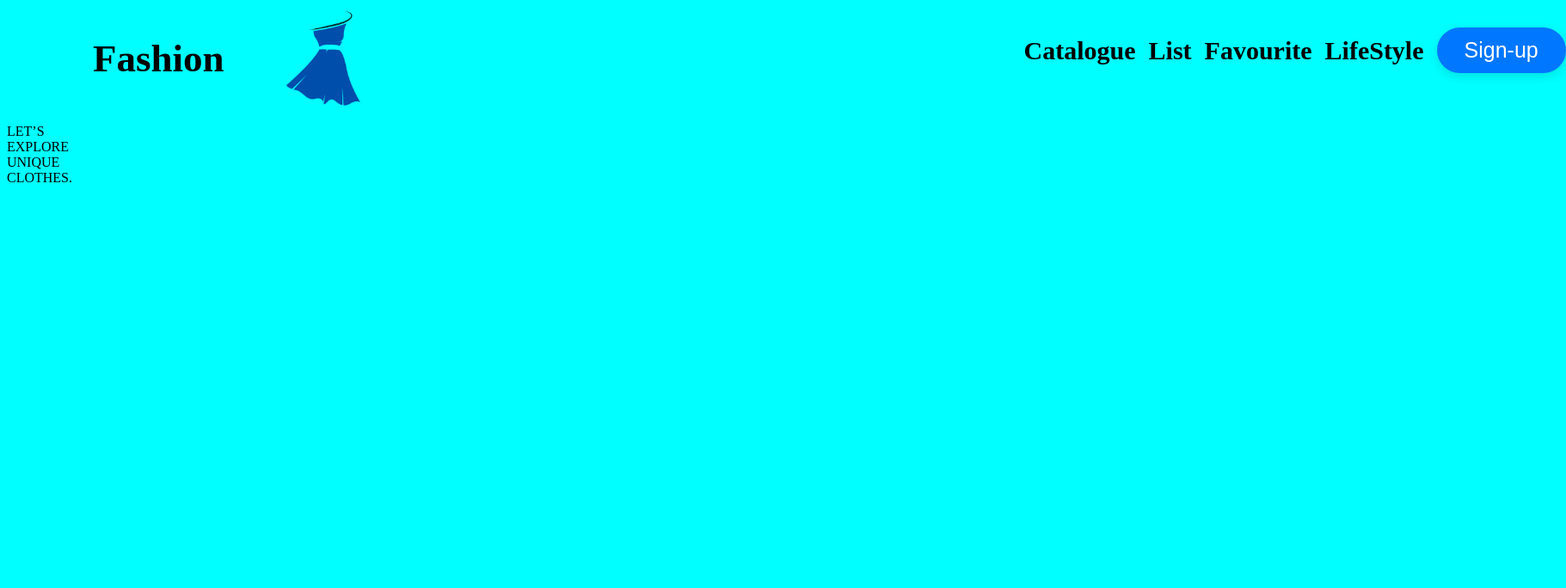
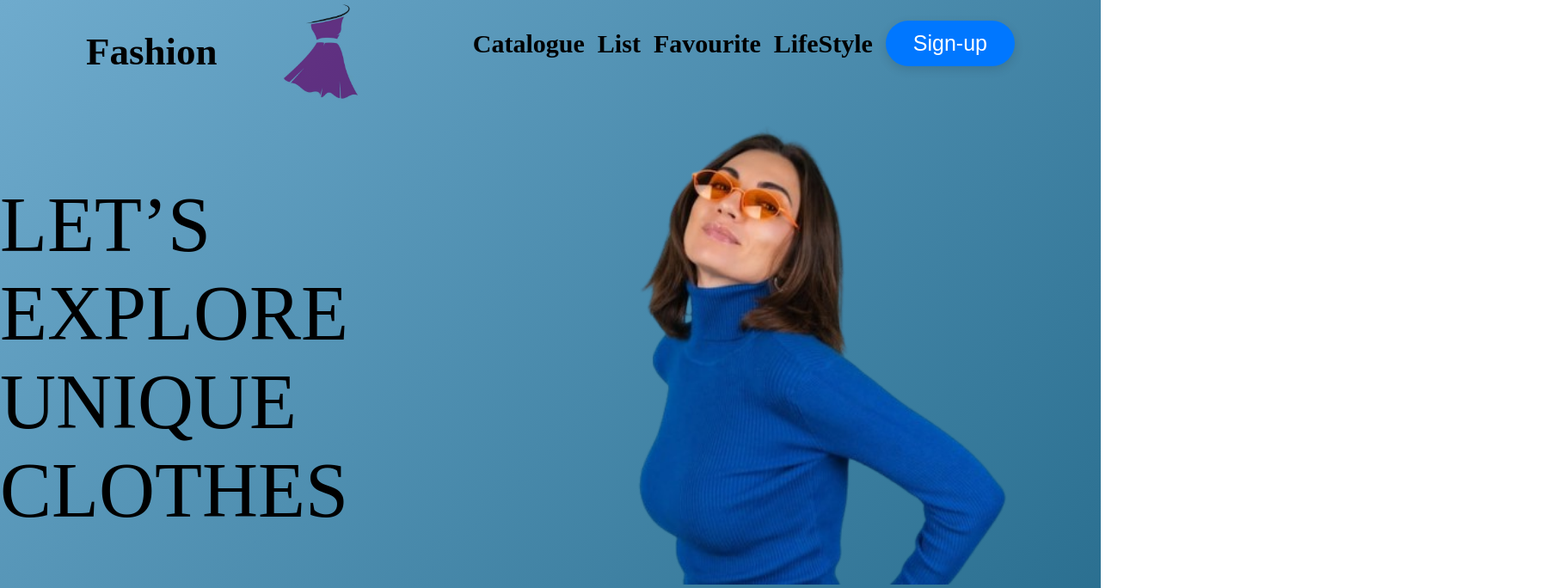
Before and after one commit to SemYanyshyn/-Javascript-13, a plain HTML site: page HomeTask/index.html in a window 1280 px wide. Shown: the top 684 px of the page at 86% size, 1821 px wide, since content can reach past the window. Drawn offline with Linux system fonts and the light colour scheme.

Commit message:
doing main

```diff
--- a/HomeTask/index.html
+++ b/HomeTask/index.html
@@ -10,15 +10,19 @@
   <body>
     <header>
       <div class="header">
-        <span class="Fashion">Fashion</span>
+        <div class="left">
+          <span class="Fashion">Fashion</span>
 
-        <img src="photo.jpg" alt="Логотип" id="logo" />
+          <img src="icon.jpg" alt="Логотип" id="logo" />
+        </div>
+        <div class="right">
         <div class="menu">
           <span class="Catalogue">Catalogue</span>
           <span class="List">List</span>
           <span class="favourite">Favourite</span>
           <span class="LifeStyle">LifeStyle</span>
           <button class="Sign-up">Sign-up</button>
+        </div>
         </div>
       </div>
     </header>
@@ -29,9 +33,10 @@
             LET’S<br />
             EXPLORE<br />
             UNIQUE<br />
-            CLOTHES.
+            CLOTHES
           </p>
         </div>
+        <img src="woman.png" alt="Фото" id="woman" />
       </div>
     </main>
   </body>
--- a/HomeTask/style.css
+++ b/HomeTask/style.css
@@ -1,7 +1,7 @@
 body {
-  height: 100vh;
-  width: 100vh;
-  background-color: aqua;
+  min-height: 100vh;
+  margin: 0;
+  background: linear-gradient(135deg, #6fabcd 0%, #276c8d);
 }
 
 .Fashion {
@@ -10,10 +10,10 @@ body {
 
 .header {
   display: flex;
-  width: 100%;
   height: 15vh;
   gap: 15px;
   align-items: center;
+  justify-content: space-between;
   padding-left: 100px;
   padding-right: 100px;
   font-weight: 600;
@@ -24,8 +24,12 @@ body {
   height: 200px;
   width: auto;
   mix-blend-mode: multiply;
+}
 
-  margin-right: 700px;
+.left {
+  display: flex;
+  align-items: center;
+  gap: 20px; /* відстань між Fashion і logo */
 }
 
 .menu {
@@ -42,5 +46,23 @@ body {
   border: none;
   border-radius: 30px;
   box-shadow: 0 4px 12px rgba(0, 0, 0, 0.12);
-  transform: translateY(-10px); /* опустити тільки кнопку */
+  transform: translateY(-10px);
 }
+
+.Catalogue:hover,
+.List:hover,
+.favourite:hover,
+.LifeStyle:hover {
+  color: #0077ff;
+  cursor: pointer;
+  transition: color 0.2s;
+}
+
+.main {
+  display: flex;
+  height: 70vh;
+}
+
+.preview {
+  font-size: 90px;
+}
```
Also changed, not shown: HomeTask/icon.jpg (renamed from HomeTask/photo.jpg), HomeTask/woman.png (added).
